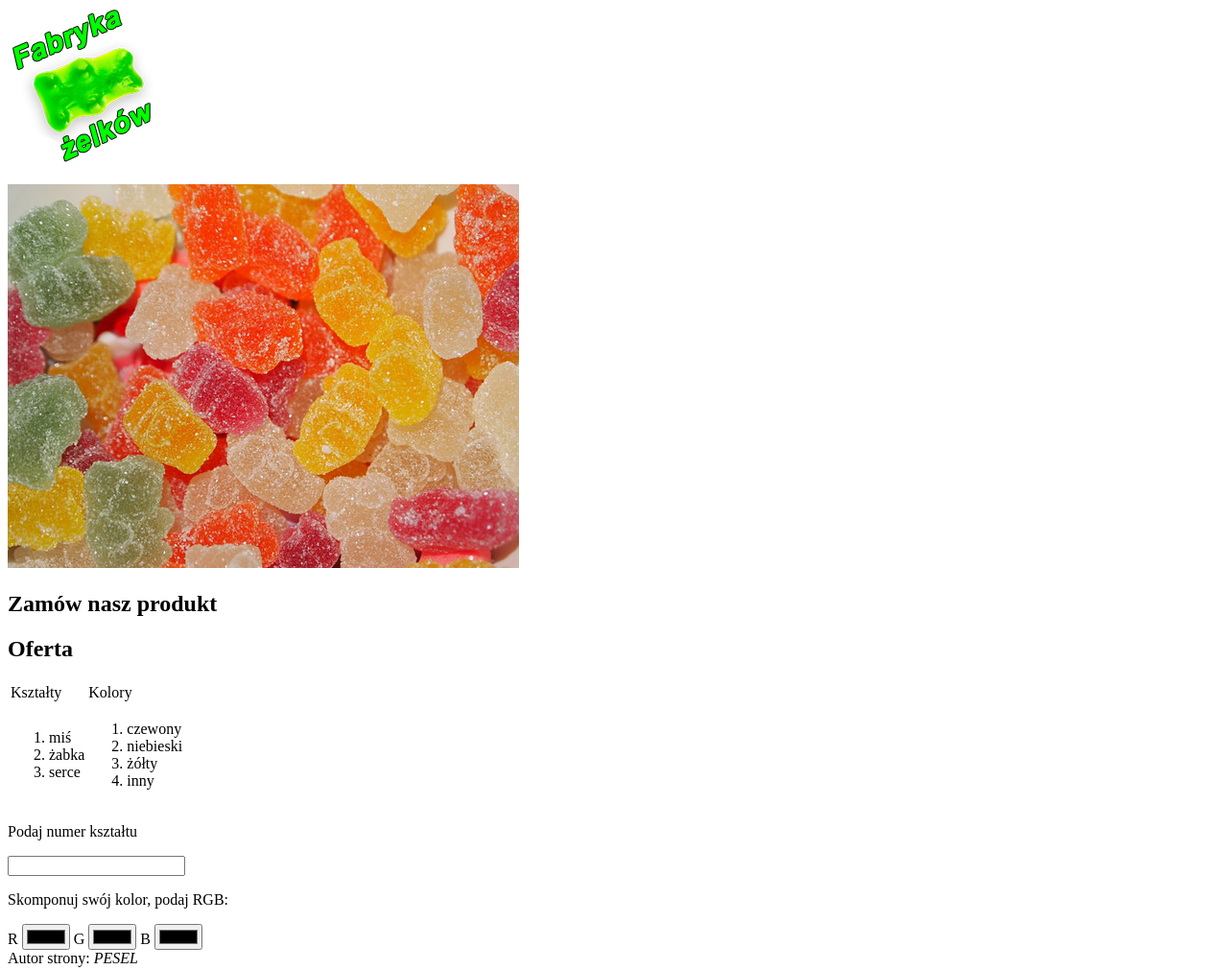
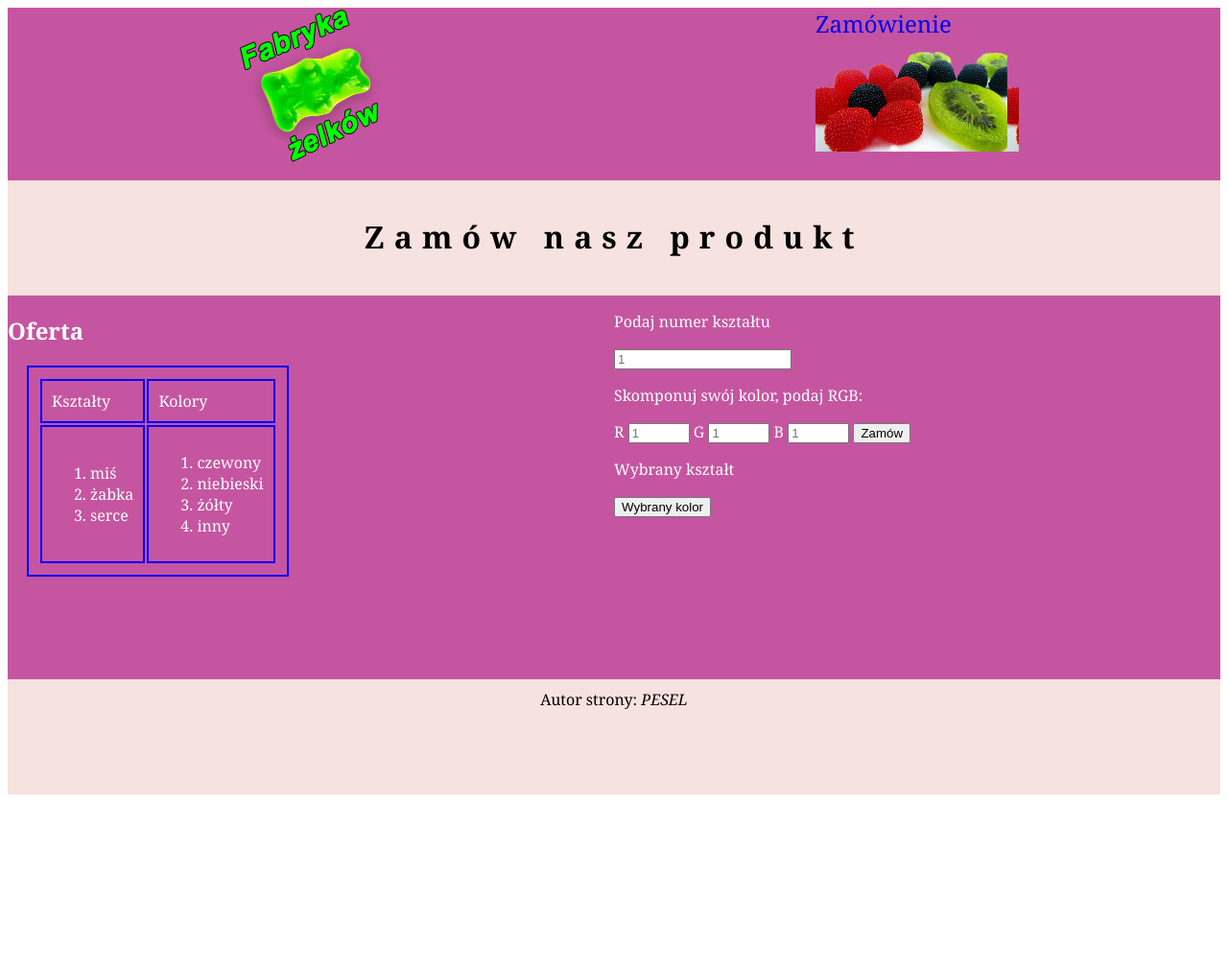
Before and after one commit to stepien20/zelki, a plain HTML site: page zamowienie.html in a window 1280 px wide. Shown: the whole page at 96% size. After the commit the page ends 836 px from the top, so only its background shows below. Drawn offline with Linux system fonts and the light colour scheme.

Commit message:
Add files via upload

```diff
--- /dev/null
+++ b/main.js
@@ -0,0 +1,13 @@
+butOrder=document.querySelector(`#butord`)
+console.log(butOrder)
+butOrder.addEventListener(`click`,function(evt){
+    evt.preventDefault()
+    shape=document.querySelector(`#shape`).value
+    colorR=document.querySelector(`#colorR`).value
+    colorG=document.querySelector(`#colorG`).value
+    colorB=document.querySelector(`#colorB`).value
+    if(colorR>255||colorG>255||colorB>255){
+        alert(`Podaj RGB w zakresie 0-255 !!!`)
+    }
+    display=document.querySelector(`#display`)
+})
--- a/styl9.css
+++ b/styl9.css
@@ -0,0 +1,42 @@
+body{
+    font-family: Georgia;
+}
+.gorny{
+    background-color: rgb(197, 85, 160);
+    text-align: center;
+    width: 50%;
+    height: 180px;
+}
+.baner,.stopka{
+    background-color: rgb(246, 226, 222);
+    text-align: center;
+    height: 100px;
+    padding: 10px;
+    width: 100%;
+}
+.glowny{
+    background-color: rgb(197, 85, 160);
+    color: white;
+    width: 50%;
+    height: 400px;
+}
+a[href="zamowienie.html"]{
+    background-image: url(/img/cukierki1.png);
+    padding-right: 70px;
+    padding-bottom: 120px;
+    font-size: 150%;
+    text-decoration: none;
+}
+table,td{
+border: 2px solid blue;
+margin: 20px;
+padding: 10px;
+}
+h2{
+    letter-spacing: 10px;
+    font-size: 200%;
+}
+.container{
+    display: flex;
+    flex-wrap: wrap;
+}
--- a/zamowienie.html
+++ b/zamowienie.html
@@ -6,25 +6,26 @@
     <meta name="view    port" content="width=device-width, initial-scale=1.0" />
     <title>Fabryka żelków</title>
     <link rel="stylesheet" href="styl9.css" />
+    <script src="main.js" defer></script>
   </head>
   <body>
     <div class="container">
       <!-- 2 gorne baner 2 glowne lewy prawy stopka -->
-      <section>
+      <section class="gorny">
         <a href="index.html">
           <img src="/img/logo.png" alt="logo fabryki" />
         </a>
       </section>
-      <aside>
+      <aside class="gorny">
           <a href="zamowienie.html">
-             <img src="/img/cukierki3.jpg" alt="Nasze wyroby">
+             Zamówienie
           </a>
       </aside>
-      <header>
+      <header class="baner">
         <h2>Zamów nasz produkt</h2>
       </header>
-      <main>
-        <section>
+
+        <section  class="glowny">
             <h1>Oferta</h1>
             <table>
                 <tr>
@@ -51,16 +52,19 @@
 
             </table>
         </section>
-        <aside>
-            <p>Podaj numer kształtu</p>
-            <input type="number">
-            <p>Skomponuj swój kolor, podaj RGB:</p>
-            <label for="colorR">R <input type="color" id="colorR"></label>
-            <label for="colorG">G <input type="color" id="colorG"></label>
-            <label for="colorB">B <input type="color" id="colorB"></label>
+        <aside class="glowny">
+          <p>Podaj numer kształtu</p>
+          <label for="shape"><input type="number" id="shape" placeholder="1"></label>
+          <p>Skomponuj swój kolor, podaj RGB:</p>
+          <label for="colorR">R <input type="number" id="colorR" placeholder="1" max="255" min="0"></label>
+          <label for="colorG">G <input type="number" id="colorG" placeholder="1" max="255" min="0"></label>
+          <label for="colorB">B <input type="number" id="colorB" placeholder="1" max="255" min="0"></label>
+          <button id="butord">Zamów</button>
+          <p id="display">Wybrany kształt</p>
+          <button id="butcol">Wybrany kolor</button>
         </aside>
-      </main>
-      <footer>
+
+      <footer class="stopka">
           Autor strony: <i>PESEL</i>
       </footer>
     </div>
```
Also changed, not shown: index.html (+10 -10 lines).
